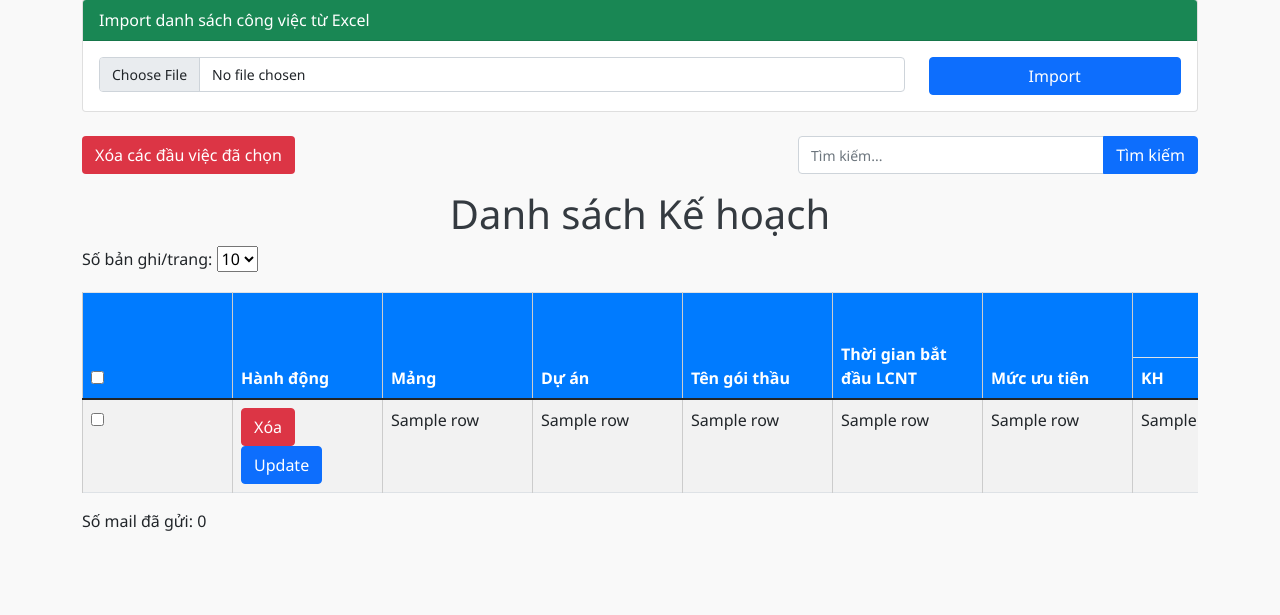
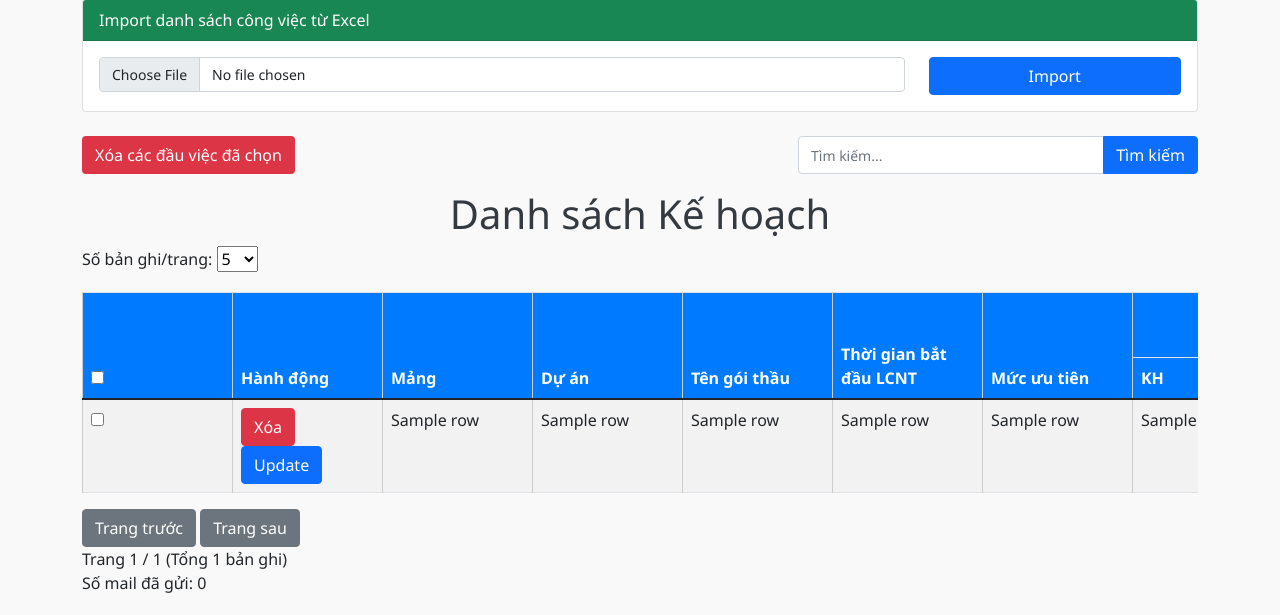
Before and after one commit to lamtp1/IT_BRAIN, a Flask app: template lcnt/templates/chatgpt_backup.html in a window 1280 px wide. Shown: the part 211-826 px from the top of the page. Before the commit the page ends 742 px from the top, so only its background shows below. Run offline with Flask 2, Linux system fonts and the light colour scheme; the template is opened without the code that fills it: most values are stand-ins (such as "Sample title", 1, 10 or a date in 2020); some libraries are stand-ins or nearby versions.

Commit message:
them phan trang

```diff
--- a/lcnt/chatgpt_backup.py
+++ b/lcnt/chatgpt_backup.py
@@ -197,11 +197,34 @@ def view_khlcnt():
     """
     Lấy dữ liệu từ bảng 'khlcnt' và hiển thị lên giao diện.
     """
+        # Lấy tham số page, page_size (mặc định 1, 10)
+    page = request.args.get('page', default=1, type=int)
+    page_size = request.args.get('page_size', default=10, type=int)
+
+    # Không để page_size quá lớn (phòng user nhập bừa), hoặc < 1
+    if page_size not in [5, 10, 20, 50]:
+        page_size = 10
+
+    # Tính OFFSET
+    offset = (page - 1) * page_size
+
     # Lấy từ khoá search từ query params
     q = request.args.get('search', '').strip()
     try:
         # Kết nối và thực hiện truy vấn
         cur = mysql.connection.cursor()
+        count_sql = "SELECT COUNT(*) AS total FROM khlcnt_test"
+        cur.execute(count_sql)
+        total_rows = cur.fetchone()['total']  # total_rows = số lượng bản ghi
+
+        # Tính tổng số trang (làm tròn lên)
+        import math
+        total_pages = math.ceil(total_rows / page_size)
+
+        # Giới hạn page không vượt quá total_pages
+        if page > total_pages and total_pages > 0:
+            page = total_pages
+            offset = (page - 1) * page_size
         if q:
             query = """
             SELECT
@@ -227,6 +250,7 @@ def view_khlcnt():
                 step19_kh, step19_ngay_htthucte, step19_trang_thai,
                 hang_ve_kho, nhan_su_to_chuyen_gia, email
             FROM khlcnt
+            LIMIT %s OFFSET %s
             WHERE
                 (mang LIKE %s
                  OR du_an LIKE %s
@@ -234,9 +258,22 @@ def view_khlcnt():
                  OR nhan_su_to_chuyen_gia LIKE %s)
             """
             like_pattern = f"%{q}%"
-            cur.execute(query, (like_pattern, like_pattern, like_pattern, like_pattern))
+            cur.execute(query, (like_pattern, like_pattern, like_pattern, like_pattern,page_size, offset))
         else:
             # Nếu không có search => lấy tất cả
+                # Đếm tất cả
+            count_sql = "SELECT COUNT(*) AS total FROM khlcnt_test"
+            cur.execute(count_sql)
+            total_rows = cur.fetchone()['total']  # total_rows = số lượng bản ghi
+
+            # Tính tổng số trang (làm tròn lên)
+            import math
+            total_pages = math.ceil(total_rows / page_size)
+
+            # Giới hạn page không vượt quá total_pages
+            if page > total_pages and total_pages > 0:
+                page = total_pages
+                offset = (page - 1) * page_size
             query = """
             SELECT
                 id,mang, du_an, ten_goi_thau, thoi_gian_bat_dau_lcnt, muc_uu_tien,
@@ -261,13 +298,20 @@ def view_khlcnt():
                 step19_kh, step19_ngay_htthucte, step19_trang_thai,
                 hang_ve_kho, nhan_su_to_chuyen_gia, email
             FROM khlcnt
+            LIMIT %s OFFSET %s
             """
-            cur.execute(query)
+            cur.execute(query, (page_size, offset))
         rows = cur.fetchall()
         cur.close()
 
         # Truyền dữ liệu tới template
-        return render_template('chatgpt_backup.html',  rows=rows)
+        return render_template(
+            'chatgpt_backup.html',
+            rows=rows,
+            page=page,
+            page_size=page_size,
+            total_pages=total_pages,
+            total_rows=total_rows)
     except Exception as e:
         return jsonify({"error": str(e)}), 500
 
--- a/lcnt/templates/chatgpt_backup.html
+++ b/lcnt/templates/chatgpt_backup.html
@@ -203,6 +203,7 @@
             <div class="records-per-page">
                 <label for="records-select">Số bản ghi/trang:</label>
                 <select id="records-select">
+                    <option value="10">5</option>
                     <option value="10">10</option>
                     <option value="20">20</option>
                     <option value="50">50</option>
@@ -402,6 +403,16 @@
                 </tbody>
             </table>
         </div>
+
+        <div>
+            <button id="prevPage" class="btn btn-secondary">Trang trước</button>
+            <span id="pageInfo"></span>
+            <button id="nextPage" class="btn btn-secondary">Trang sau</button>
+        </div>
+
+        <div class="pagination-info">
+            Trang {{ page }} / {{ total_pages }} (Tổng {{ total_rows }} bản ghi)
+          </div>
 
         <!-- Modal for updating record -->
         <div id="updateModal" class="modal">
@@ -696,6 +707,38 @@
                         }
                     });
             };
+
+            /* Hàm hiển thị số trang */
+            const pageParam = new URLSearchParams(window.location.search).get('page') || 1;
+            const pageSizeParam = new URLSearchParams(window.location.search).get('page_size') || 10;
+
+            // Gán giá trị cho dropdown khi load
+            document.getElementById('records-select').value = pageSizeParam;
+
+            // Khi chọn số bản ghi/trang, chuyển đến page=1
+            document.getElementById('records-select').addEventListener('change', function () {
+                const newPageSize = this.value;
+                window.location.href = `?page=1&page_size=${newPageSize}`;
+            });
+
+            // Nút Trang trước
+            document.getElementById('prevPage').addEventListener('click', function () {
+                let currentPage = parseInt(pageParam, 10);
+                let currentSize = parseInt(pageSizeParam, 10);
+                if (currentPage > 1) {
+                    window.location.href = `?page=${currentPage - 1}&page_size=${currentSize}`;
+                }
+            });
+
+            // Nút Trang sau
+            document.getElementById('nextPage').addEventListener('click', function () {
+                let currentPage = parseInt(pageParam, 10);
+                let currentSize = parseInt(pageSizeParam, 10);
+
+                // Ở client, ta không biết total_pages, trừ khi ta render ở server
+                // Để đơn giản, ta cứ +1, server check cận trên
+                window.location.href = `?page=${currentPage + 1}&page_size=${currentSize}`;
+            });
             // Load trang đầu tiên khi mở
             window.onload = fetchTasks;
         </script>
```
